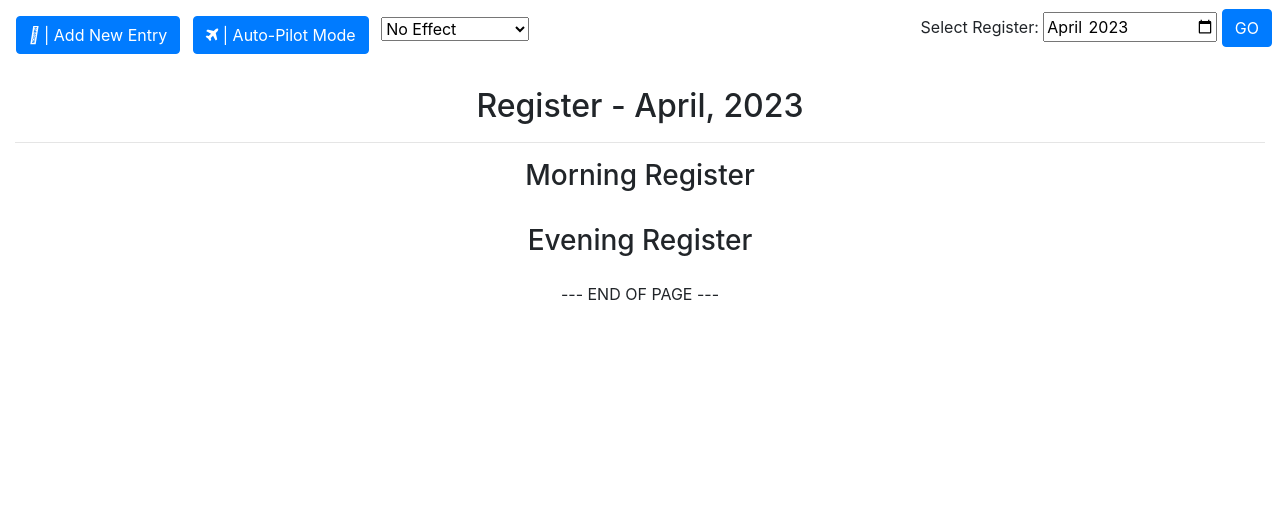
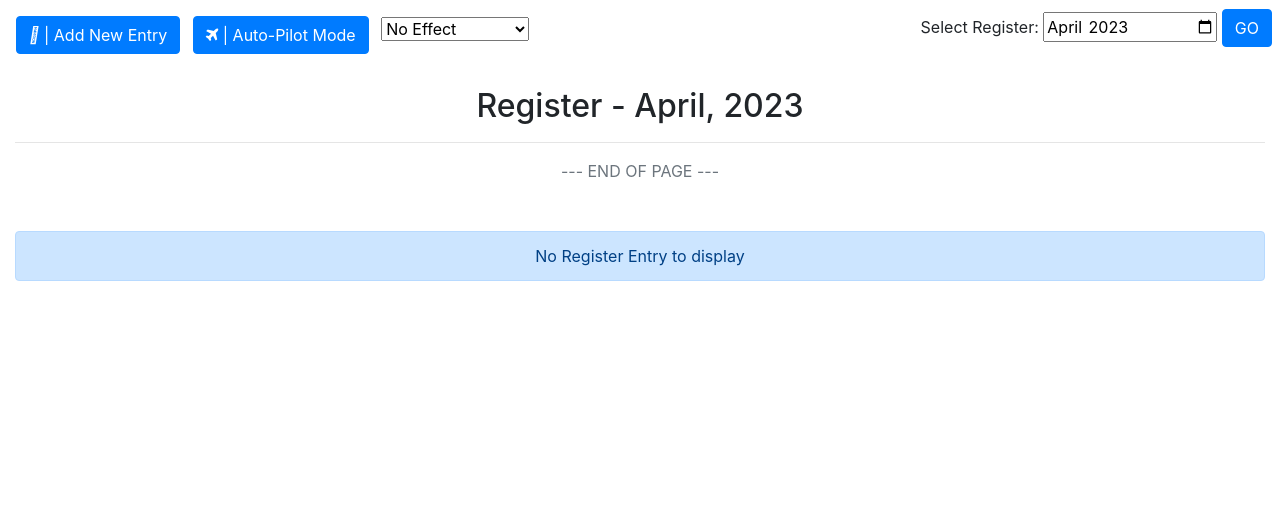
Before and after one commit to theflyingmachine/milkbasket, a Django app: page / in a window 1280 px wide. Shown: the part 109-630 px from the top of the page. Run offline with Django 3.2, Linux system fonts and the light colour scheme; a user stored in the database is signed in; tables that the repository leaves empty hold one stand-in row (values such as "Sample post"); some libraries are stand-ins or nearby versions.

Commit message:
UI optimizations

```diff
--- a/bill/templates/bill/bill_template_simple.html
+++ b/bill/templates/bill/bill_template_simple.html
@@ -298,7 +298,7 @@
           </div>
         </div>
       {% endif %}
-      <p class="text-center"> --- END OF PAGE ---</p>
+      <p class="text-center text-secondary"> --- END OF PAGE ---</p>
       {# Dynamic Content ends here#}
 
 
--- a/customer/templates/customer/index.html
+++ b/customer/templates/customer/index.html
@@ -567,7 +567,7 @@
 
 <!-- Place this tag in your head or just before your close body tag. -->
 <script async defer src="https://buttons.github.io/buttons.js"></script>
-<p class="text-center mb-5"> --- END OF PAGE ---</p>
+<p class="text-center mb-5 text-secondary"> --- END OF PAGE ---</p>
 <script>
 
   (function () {
--- a/register/templates/register/account.html
+++ b/register/templates/register/account.html
@@ -288,7 +288,7 @@
         <h3 class="pt-5 mt-4 text-center">Nothing to display at the moment</h3>
       {% endif %}
     </div>
-    <p class="text-center mb-5"> --- END OF PAGE ---</p>
+    <p class="text-center mb-5 text-secondary"> --- END OF PAGE ---</p>
 
     {#  Delete Modal #}
     <div class="modal fade" id="exampleModal" tabindex="-1" role="dialog"
--- a/register/templates/register/broadcast.html
+++ b/register/templates/register/broadcast.html
@@ -154,7 +154,8 @@
         return <div className="report">
           {component}
           {this.state.isLoading ? loading_component : ''}
-          {this.state.isLoading ? '' : <p className="p-5 text-center"> --- END OF PAGE ---</p>}
+          {this.state.isLoading ? '' :
+            <p className="p-5 text-center text-secondary"> --- END OF PAGE ---</p>}
         </div>;
       }
     }
--- a/register/templates/register/customer.html
+++ b/register/templates/register/customer.html
@@ -117,7 +117,9 @@
       {% if forloop.last %}</div>{% endif %}
       {% endfor %}
     {% else %}
-      <h3 class="pt-5 mt-4 text-center">No Customers to display</h3>
+      <div class="alert alert-primary text-center" role="alert">
+        No Customers to display
+      </div>
     {% endif %}
 
 
@@ -160,7 +162,7 @@
       {% endfor %}
     {% endif %}
     <p class="text-center mb-5"></p>
-    <p class="text-center mb-5"> --- END OF PAGE ---</p>
+    <p class="text-center mb-5 text-secondary"> --- END OF PAGE ---</p>
   </div>
 
 
--- a/register/templates/register/profile.html
+++ b/register/templates/register/profile.html
@@ -357,7 +357,7 @@
             </tbody>
           </table>
         </div>
-        <p class="text-center mb-5 pb-5"> --- END OF PAGE ---</p>
+        <p class="text-center mb-5 pb-5 text-secondary"> --- END OF PAGE ---</p>
       {% endif %}
 
 
--- a/register/templates/register/react_register.html
+++ b/register/templates/register/react_register.html
@@ -41,10 +41,6 @@
 
     .vertical-center {
         vertical-align: middle !important;
-    }
-
-    .cal-nodata {
-        border: 1px solid grey;
     }
 
     td a {
@@ -136,12 +132,6 @@
         margin-right: auto;
     }
 
-    .popover {
-        top: 10px !important;
-        background: yellowgreen;
-        text-align: center;
-    }
-
     @media (max-width: 480px) {
         .autopilot-modal-size-mobile {
             max-width: 120% !important;
@@ -207,7 +197,7 @@
     }
 
     .register-button {
-    {#background-color: #EDEDED !important;#} border-color: #FFE6B9;
+        border-color: #FFE6B9;
         border-width: medium;
     }
 </style>
@@ -266,16 +256,12 @@
         this.openModal = this.openModal.bind(this);
         this.markAttendance = this.markAttendance.bind(this);
 
-
         this.state = {
           m_register: null,
           e_register: null,
-          last_entry_day: null,
           is_loading: true,
-          month_year: null,
           dates: null,
           default_price: null,
-          active_customers_not_in_register: [],
           is_error: false,
 
           att_customer_id: '',
@@ -334,7 +320,7 @@
               ? this.state.m_register
               : this.state.e_register;
 
-// Update state
+            // Update state
             const updatedRegister = current_state.map((customer) => {
               if (customer.id === data.customer_id) {
                 const existingEntry = customer.register_entry.find((entry) => entry.id === data.entry.id);
@@ -366,7 +352,6 @@
               this.setState({e_register: updatedRegister});
             }
             show_toast('Entry Saved', `${data.quantity} saved for ${data.customer_name} on ${data.logDate}`, 'success');
-
           })
           .catch(error => {
             if (error) {
@@ -375,7 +360,7 @@
               show_toast('Error', 'Something went wrong, we could not add register entry', 'danger')
             }
           })
-        $('#exampleModal').modal('hide');
+        $('#autopilotModal').modal('hide');
         leaveChange()
         this.setState({show_modal: false})
         this.setState({ajax_loading: false})
@@ -383,7 +368,9 @@
 
       async componentDidMount() {
         try {
-          const response = await fetch('http://127.0.0.1:8000/milkbasket/api/v1/register/{{ register_date_year }}/{{ register_date_month }}/');
+          let hostname = window.location.hostname === '127.0.0.1' ? window.location.hostname + ':8000' : window.location.hostname;
+          const url = "{{protocol}}://" + hostname + "/milkbasket/api/v1/register/{{ register_date_year }}/{{ register_date_month }}/";
+          const response = await fetch(url);
           const data = await response.json();
           this.setState({m_register: data.m_register})
           this.setState({e_register: data.e_register})
@@ -398,7 +385,6 @@
 
 
       render() {
-
         const stickyHeader = {
           position: 'sticky',
           left: 0,
@@ -410,7 +396,6 @@
         }
 
         const loadingComp = <div className="text-center m-xl-5 p-xl-5">
-
           <div className="spinner-grow text-primary spinner-size-big" role="status">
             <span className="sr-only">Loading...</span>
           </div>
@@ -433,6 +418,7 @@
             <span className="sr-only">Loading...</span>
           </div>
         </div>
+
         return (
           <div>
             <div className='p-0'>
@@ -440,59 +426,57 @@
                 {this.state.is_loading ? loadingComp
                   : (
                     <div>
-                      {this.state.m_register ? (
+
+                      {this.state.is_error ?
+                        <div className="alert alert-danger text-center" role="alert">
+                          {this.state.is_error}
+                        </div> : ''}
+
+                      {this.state.m_register.length ? (
                         <div>
                           <h3 className="text-center mt-2">Morning Register</h3>
                           <div className="overflow-auto">
-
                             <table className='table table-hover'>
                               <tbody>
-
-                              {this.state.m_register.map((customer, i) => (
-                                <tr key={customer.id + '_morning_' + i}>
+                              {this.state.m_register.map((customer) => (
+                                <tr key={customer.id + 'morning'}>
                                   <td
                                     className='sticky text-nowrap font-weight-bold vertical-center'
                                     style={stickyHeader}>
-                                    <a
-                                      href={`profile/${customer.id}`}>{customer.name}</a>
+                                    <a href={`profile/${customer.id}`}>{customer.name}</a>
                                   </td>
                                   {this.state.dates.map((date, i) => {
                                     const filteredArray = customer.register_entry.filter((obj) => obj.log_date.substring(0, 10) === date);
                                     const current_obj = {
                                       entry: filteredArray,
-                                      date: date,
-                                      customer: customer,
+                                      date,
+                                      customer,
                                       schedule: 'Morning',
                                     };
+                                    const filteredArrayLength = filteredArray.length;
+                                    const filteredArraySchedule = filteredArrayLength ? filteredArray[0].schedule : '';
+                                    const isCalYes = filteredArrayLength && filteredArraySchedule.endsWith('yes');
 
-                                    // Return the JSX element
                                     return (
-                                      <td key={customer.id + '_morning_cel_' + i + 1}
-                                          className={`text-center cel-tab ${filteredArray.length ? filteredArray[0].schedule === 'morning-yes' ? 'cal-yes' : 'cal-no' : ''}`}
-                                          data-toggle="popover"
-                                          title={`${customer.name} - ${filteredArray.length ? filteredArray[0].quantity : ''}`}
-                                          data-trigger="hover"
+                                      <td key={`${customer.id}_morning_cel_${i + 1}`}
+                                          className={`text-center cel-tab ${filteredArray.length ? isCalYes ? 'cal-yes' : 'cal-no' : ''}`}
+                                          data-toggle={filteredArrayLength && 'tooltip'}
                                           data-placement="top"
-                                          data-content={filteredArray.length ? filteredArray[0].quantity : ''}
-                                      >
-
+                                          data-original-title={`${customer.name} - ${isCalYes ? filteredArray[0].quantity : 'Absent'}`}>
                                         <button type="button"
-                                                className={`btn register-button q-${filteredArray.length ? filteredArray[0].schedule.endsWith('yes') ? filteredArray[0].quantity : '' : ''}`} // Use the filtered array to get the quantity
+                                                className={`btn register-button q-${isCalYes ? filteredArray[0].quantity : ''}`}
                                                 data-toggle="modal"
-                                                data-target="#exampleModal"
-                                                onClick={() => this.openModal(current_obj)}
-                                        >{i + 1}
+                                                data-target="#autopilotModal"
+                                                onClick={() => this.openModal(current_obj)}>
+                                          {i + 1}
                                           <span
-                                            id={`quantity_${filteredArray.length ? filteredArray[0].quantity + "_" + i + 1 : ''}`}
                                             className="milk-quantity text-secondary small d-none">
-                                            {filteredArray.length ? filteredArray[0].schedule.endsWith('yes') ? filteredArray[0].quantity : 'Absent' : ''}
+                                            {filteredArrayLength ? isCalYes ? filteredArray[0].quantity : 'Absent' : ''}
                                           </span>
                                         </button>
                                       </td>
                                     );
                                   })}
-
-
                                 </tr>
                               ))}
                               </tbody>
@@ -500,59 +484,51 @@
                           </div>
                         </div>
                       ) : ''}
-                      {this.state.e_register ? (
+                      {this.state.e_register.length ? (
                         <div>
                           <h3 className="text-center mt-2">Evening Register</h3>
                           <div className="overflow-auto">
-
                             <table className='table table-hover'>
                               <tbody>
-
-                              {this.state.e_register.map((customer, i) => (
-                                <tr key={customer.id + 'evening' + i}>
+                              {this.state.e_register.map((customer) => (
+                                <tr key={customer.id + 'evening'}>
                                   <td
                                     className='sticky text-nowrap font-weight-bold vertical-center'
                                     style={stickyHeader}>
-                                    <a
-                                      href={`profile/${customer.id}`}>{customer.name}</a>
+                                    <a href={`profile/${customer.id}`}>{customer.name}</a>
                                   </td>
                                   {this.state.dates.map((date, i) => {
                                     const filteredArray = customer.register_entry.filter((obj) => obj.log_date.substring(0, 10) === date);
                                     const current_obj = {
                                       entry: filteredArray,
-                                      date: date,
-                                      customer: customer,
+                                      date,
+                                      customer,
                                       schedule: 'Evening',
                                     };
+                                    const filteredArrayLength = filteredArray.length;
+                                    const filteredArraySchedule = filteredArrayLength ? filteredArray[0].schedule : '';
+                                    const isCalYes = filteredArrayLength && filteredArraySchedule.endsWith('yes');
 
-                                    // Return the JSX element
                                     return (
-                                      <td key={customer.id + '_evening_cel_' + i + 1}
-                                          className={`text-center cel-tab ${filteredArray.length ? filteredArray[0].schedule === 'evening-yes' ? 'cal-yes' : 'cal-no' : ''}`}
-                                          data-toggle="popover"
-                                          title={`${customer.name} - ${filteredArray.length ? filteredArray[0].quantity : ''}`}
-                                          data-trigger="hover"
+                                      <td key={`${customer.id}_evening_cel_${i + 1}`}
+                                          className={`text-center cel-tab ${filteredArray.length ? isCalYes ? 'cal-yes' : 'cal-no' : ''}`}
+                                          data-toggle={filteredArrayLength && 'tooltip'}
                                           data-placement="top"
-                                          data-content={filteredArray.length ? filteredArray[0].quantity : ''}
-                                      >
-
+                                          data-original-title={`${customer.name} - ${isCalYes ? filteredArray[0].quantity : 'Absent'}`}>
                                         <button type="button"
-                                                className={`btn register-button q-${filteredArray.length ? filteredArray[0].schedule.endsWith('yes') ? filteredArray[0].quantity : '' : ''}`} // Use the filtered array to get the quantity
+                                                className={`btn register-button q-${isCalYes ? filteredArray[0].quantity : ''}`}
                                                 data-toggle="modal"
-                                                data-target="#exampleModal"
-                                                onClick={() => this.openModal(current_obj)}
-                                        >{i + 1}
+                                                data-target="#autopilotModal"
+                                                onClick={() => this.openModal(current_obj)}>
+                                          {i + 1}
                                           <span
-                                            id={`quantity_${filteredArray.length ? filteredArray[0].quantity + "_" + i + 1 : ''}`}
                                             className="milk-quantity text-secondary small d-none">
-                                            {filteredArray.length ? filteredArray[0].schedule.endsWith('yes') ? filteredArray[0].quantity : 'Absent' : ''}
+                                            {filteredArrayLength ? isCalYes ? filteredArray[0].quantity : 'Absent' : ''}
                                           </span>
                                         </button>
                                       </td>
                                     );
                                   })}
-
-
                                 </tr>
                               ))}
                               </tbody>
@@ -561,14 +537,15 @@
                         </div>
                       ) : ''}
 
-                      <p class="text-center mb-5"> --- END OF PAGE ---</p>
+
+                      <p className="text-center mb-5 text-secondary"> --- END OF PAGE ---</p>
                     </div>
                   )}
               </div>
             </div>
 
             {this.state.show_modal ?
-              <div className="modal fade" id="exampleModal" tabIndex="-1" role="dialog"
+              <div className="modal fade" id="autopilotModal" tabIndex="-1" role="dialog"
                    aria-labelledby="exampleModalLabel" aria-hidden="true">
                 <div className="modal-dialog" role="document">
                   <div className="modal-content">
@@ -654,7 +631,14 @@
       , document.getElementById("report"));
 
   </script>
+
   <div id="report"></div>
+  {% if not e_register or not m_register %}
+    <div class="alert alert-primary text-center" role="alert">
+      No Register Entry to display
+    </div>
+  {% endif %}
+
 
   {#  React Component ends here #}
   {# Add new Register Modal #}
@@ -916,19 +900,6 @@
       }
     }
 
-
-    {#  PopOver #}
-    $(function () {
-      $('[data-toggle="popover"]').popover()
-    })
-
-    {# Hide modal progressbar on page load#}
-    $(document).ready(function () {
-      $(".progress").hide();
-      $("#autoimg").hide();
-    });
-
-
     $('#exampleModal').on('show.bs.modal', function (event) {
       var button = $(event.relatedTarget) // Button that triggered the modal
       var recipient = button.data('whatever') // Extract info from data-* attributes
@@ -984,6 +955,15 @@
           }
         }, 'json')
       })
+
+      $("body").tooltip({
+        selector: "[data-toggle='tooltip']",
+        container: "body"
+      })
+
+      $(".progress").hide();
+      $("#autoimg").hide();
+
     });
 
   </script>
--- a/register/templates/register/register.html
+++ b/register/templates/register/register.html
@@ -311,7 +311,7 @@
             </tbody>
           </table>
         </div>
-        <p class="text-center mb-5"> --- END OF PAGE ---</p>
+        <p class="text-center mb-5 text-secondary"> --- END OF PAGE ---</p>
       {% endif %}
       {% if e_register or m_register %}
       {% else %}
--- a/register/templates/register/report.html
+++ b/register/templates/register/report.html
@@ -111,7 +111,7 @@
     </div>
   </div>
 
-  <p class="p-5 text-center"> --- END OF PAGE ---</p>
+  <p class="p-5 text-center text-secondary"> --- END OF PAGE ---</p>
 
   <script src="https://cdn.amcharts.com/lib/4/core.js"></script>
   <script src="https://cdn.amcharts.com/lib/4/charts.js"></script>
--- a/register/templates/register/report_react_new.html
+++ b/register/templates/register/report_react_new.html
@@ -511,7 +511,8 @@
               <div id="chartdiv4"></div>
             </div>
           </div>
-          {this.state.isLoading ? '' : <p className="p-5 text-center"> --- END OF PAGE ---</p>}
+          {this.state.isLoading ? '' :
+            <p className="p-5 text-center text-secondary"> --- END OF PAGE ---</p>}
 
 
         </div>;
--- a/register/templates/register/setting.html
+++ b/register/templates/register/setting.html
@@ -337,7 +337,7 @@
           </form>
         </div>
       </div>
-      <p class="text-center mb-5"> --- END OF PAGE ---</p>
+      <p class="text-center mb-5 text-secondary"> --- END OF PAGE ---</p>
     {% endif %}
   </div>
 
--- a/register/views.py
+++ b/register/views.py
@@ -157,6 +157,7 @@ def index(request, year=None, month=None):
         'active_customers_not_in_register': active_customers_not_in_register,
         'register_date_month': register_date.month,
         'register_date_year': register_date.year,
+        'protocol': 'https' if RUN_ENVIRONMENT == 'production' else 'http'
     })
     return render(request, template, context)
 
```
